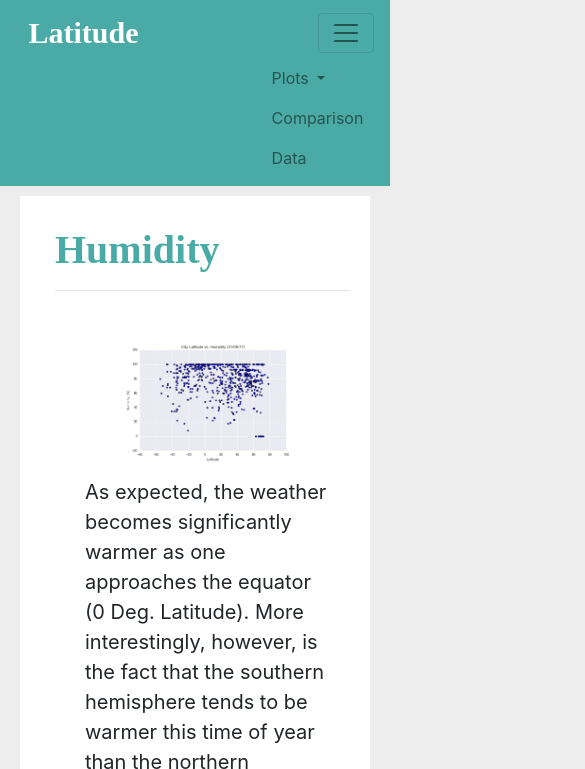
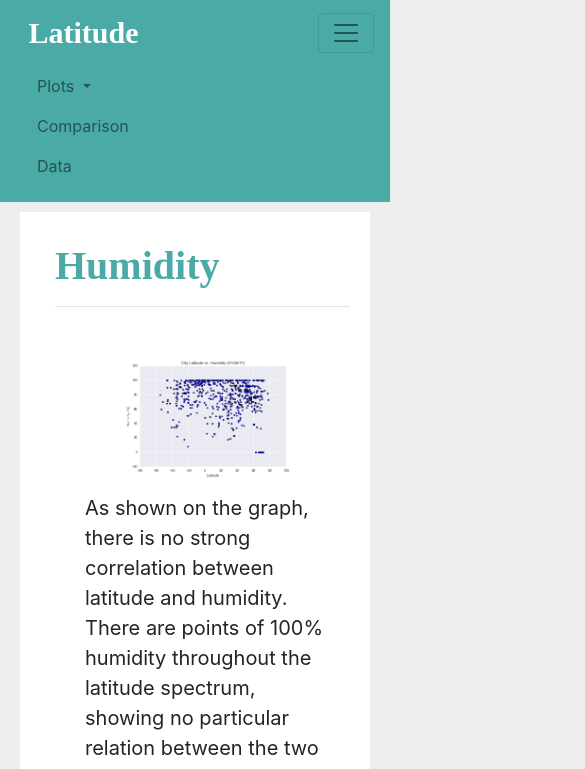
Before and after one commit to isoju/Web-Design-Challenge, a plain HTML site: page humidity.html in a window 390 px wide. Both pictures are taken after a click on the button 346 px from the left and 33 px from the top of the page. Shown: the top 769 px of the page, 585 px wide, since content can reach past the window. Drawn offline with nearby package versions, Linux system fonts and the light colour scheme.

Commit message:
updating files

```diff
--- a/humidity.html
+++ b/humidity.html
@@ -53,10 +53,10 @@
             <article class = "row">
               <div class = "col-md-12">
                 <img src = "Resources/figures/Fig2.png" class = "vis_fig">
-                <p id = "summary"> As expected, the weather becomes significantly warmer as one approaches the equator
-                  (0 Deg. Latitude). More interestingly, however, is the fact that the southern hemisphere tends to be
-                warmer this time of year than the northern hemisphere. This may be due to the tilt of the earth at the time
-              of the year this data was gathered. </p>
+                <p id = "summary"> As shown on the graph, there is no strong correlation between latitude and humidity.
+                   There are points of 100% humidity throughout the latitude spectrum, showing no particular relation between
+                  the two values. What can be objectively said about the results of this graph is that there are many places
+                around the world that contain high humidity.</p>
               </div>
             </article>
           </div>
--- a/style.css
+++ b/style.css
@@ -152,3 +152,16 @@ h4 {
     padding-top: 10px;
     overflow: hidden;
 }
+
+#navbarSupportedContent {
+    padding:inherit;
+    left: 0%;
+}
+
+/* .collapse {
+    background-color: white;
+} */
+
+
+
+}
```
Also changed, not shown: cloudiness.html (+2 -4 lines), wind_speed.html (+3 -4 lines).
